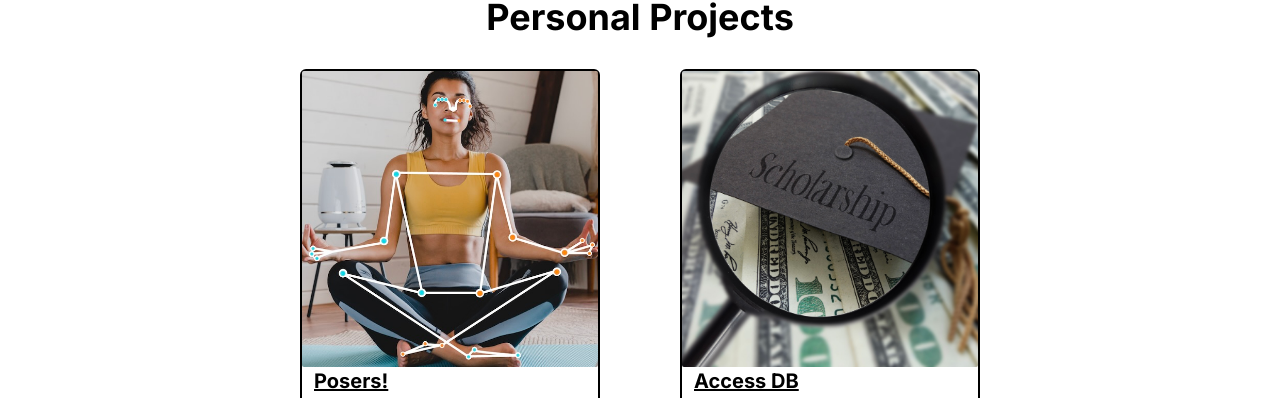
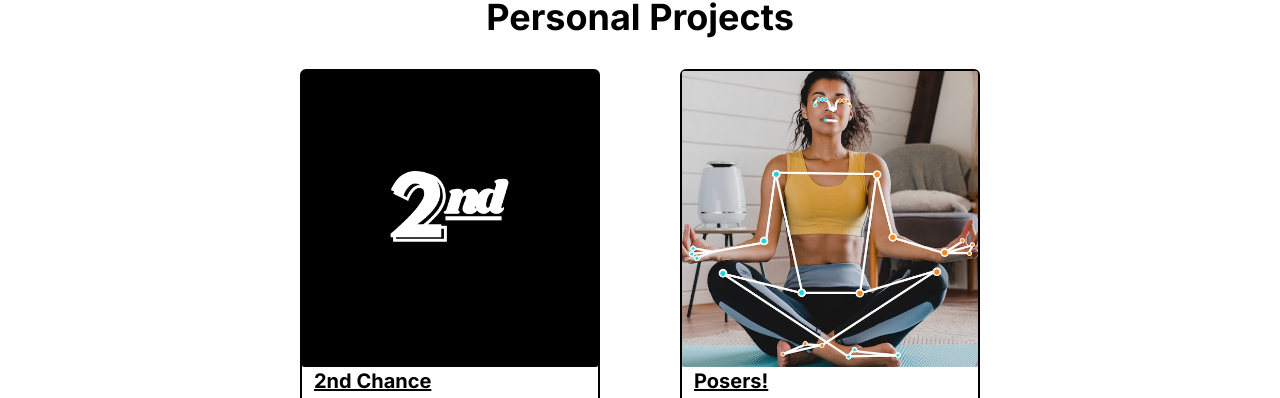
Before and after one commit to adeng27/personal-website, a Next.js app: page / in a window 1280 px wide. Shown: the part 549-947 px from the top of the page. Built offline with nearby package versions, Linux system fonts and the light colour scheme.

Commit message:
New Project!

```diff
--- a/components/Projects.tsx
+++ b/components/Projects.tsx
@@ -25,19 +25,25 @@ export const Projects = () => {
             <h1 className="text-4xl font-bold">Personal Projects</h1>
             <div className="flex justify-center gap-20">
                 <ProjectCard
+                    name={"2nd Chance"}
+                    descript={"I was lead coder for this 36-hour hackathon project. We simulated our friend using iMessage data, his voice, and Vector Search. Visit the attached devpost for more details!"}
+                    photoSrc="/2ndChance.png"
+                    websiteUrl="https://devpost.com/software/2nd-chance-ryczl2"
+                />
+                <ProjectCard
                     name={"Posers!"}
                     descript={"A computer vision game that determines whether a player is posing correctly (based off a prompt) using Google's MediaPipe AI framework and vectorization."}
                     photoSrc="/personal_website_posers.jpeg"
                     websiteUrl="https://pose-master.vercel.app/"
                 />
-                <ProjectCard
+            </div>
+            <div className="flex justify-center gap-20">
+            <ProjectCard
                     name={"Access DB"}
                     descript={"Database that uses AI to recommend scholarships to students with disabilities. Searches are powered by a customized ChatGPT with Vector Embeddings."}
                     photoSrc="/personal_website_adb.jpeg"
                     websiteUrl="https://access-db.vercel.app/"
                 />
-            </div>
-            <div className="flex justify-center gap-20">
                 <ProjectCard
                     name={"Admitted"}
                     descript={"A college prep service connecting HS students with college students, providing affordable access to high-quality essay reviews, resume reviews, and mock interviews."}
```
Also changed, not shown: public/2ndChance.png (added).
